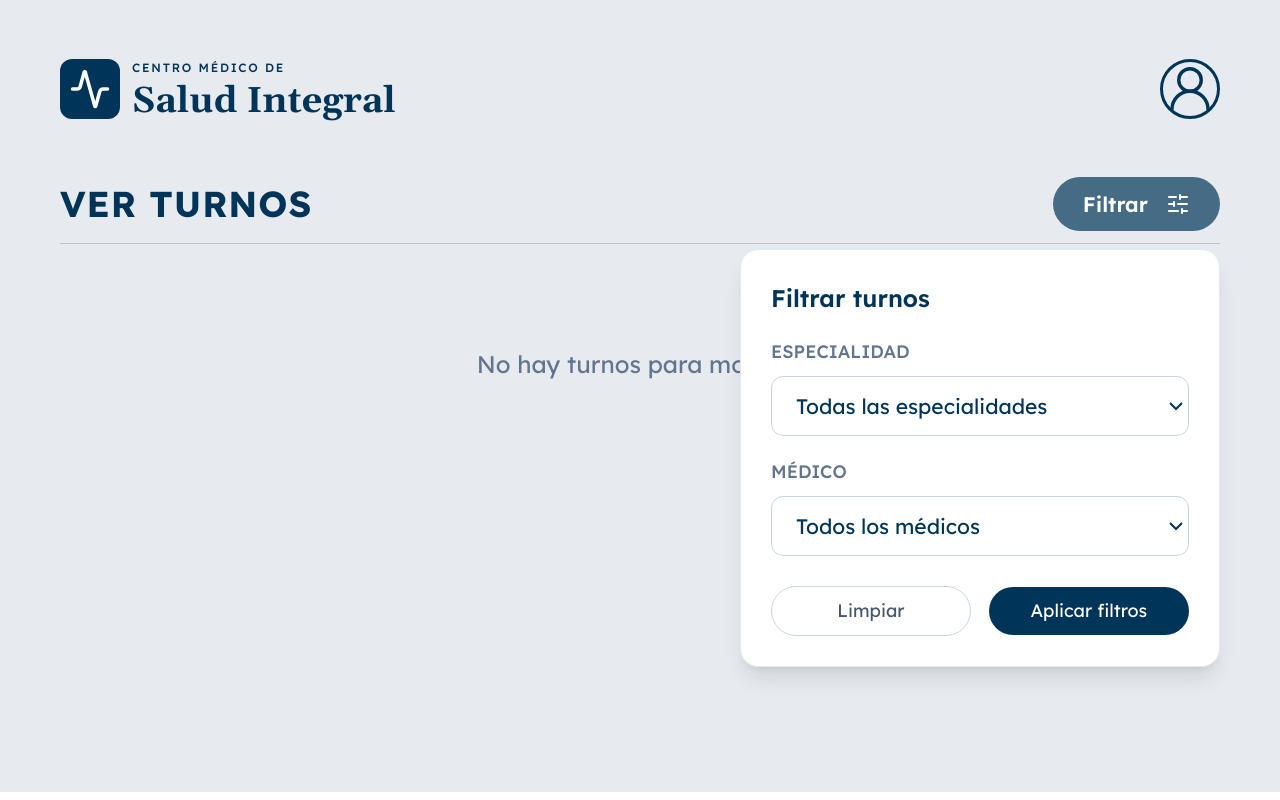
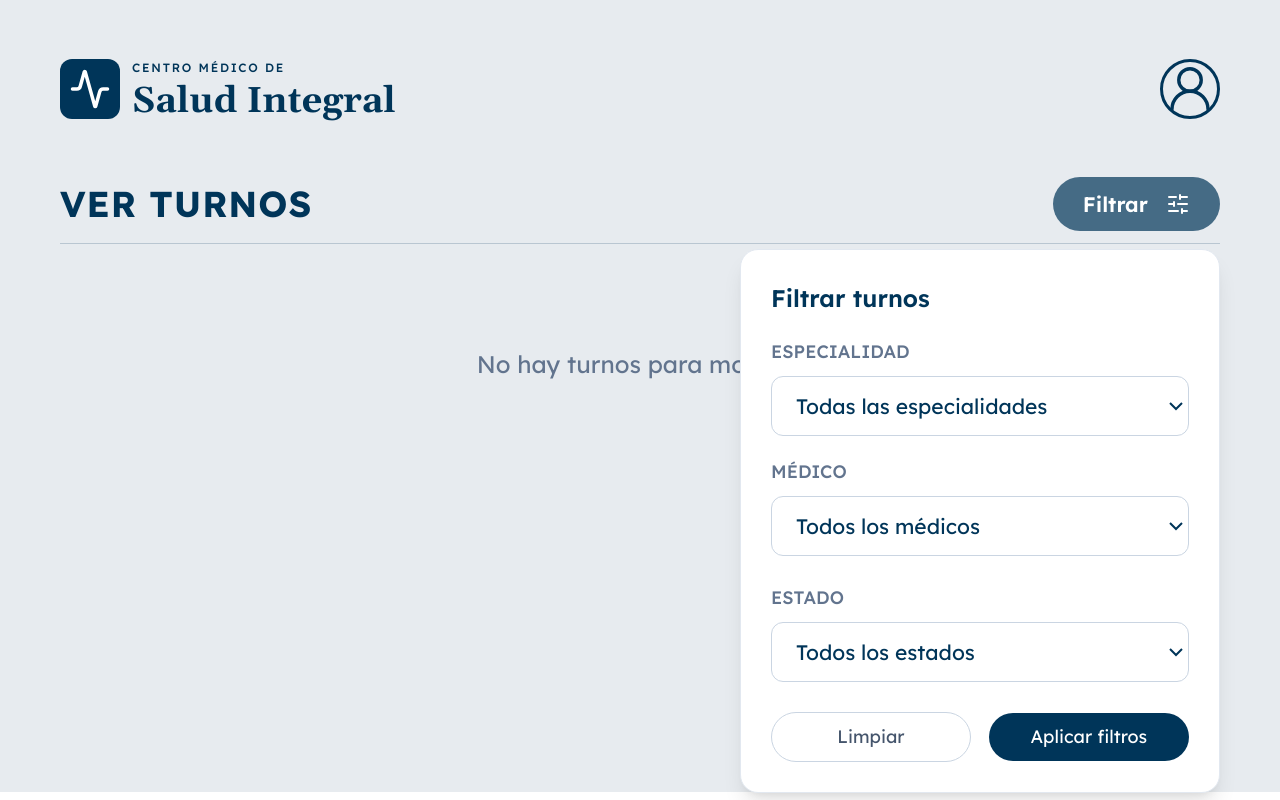
Before and after one commit to SNAndreatta/centro-medico-salud-integral, a Python web app: template frontend/templates/recepcion/ver_turnos.html in a window 1280 px wide, after a click on "Filtrar". Run offline with Jinja, Linux system fonts and the light colour scheme; the template is opened without the code that fills it, so the values that code supplies are empty; style sheets or scripts are compiled from the project's sources.

Commit message:
feat: add estado filter to turnos and update related components

```diff
--- a/frontend/static/js/recepcion/ver_turnos.js
+++ b/frontend/static/js/recepcion/ver_turnos.js
@@ -9,6 +9,7 @@ document.addEventListener("DOMContentLoaded", () => {
     const panelFiltros = document.querySelector("#panel-filtros");
     const filtroEspecialidad = document.querySelector("#filtro-especialidad");
     const filtroMedico = document.querySelector("#filtro-medico");
+    const filtroEstado = document.querySelector("#filtro-estado");
     const aplicarFiltros = document.querySelector("#aplicar-filtros");
     const limpiarFiltros = document.querySelector("#limpiar-filtros");
     const tarjetas = document.querySelectorAll(".turno-card");
@@ -42,14 +43,17 @@ document.addEventListener("DOMContentLoaded", () => {
     function filtrarTurnos() {
         const especialidad = filtroEspecialidad ? filtroEspecialidad.value.toLowerCase().trim() : "";
         const medico = filtroMedico ? filtroMedico.value.toLowerCase().trim() : "";
+        const estado = filtroEstado ? filtroEstado.value.toLowerCase().trim() : "";
         let turnosVisibles = 0;
 
         tarjetas.forEach((tarjeta) => {
             const especialidadTurno = (tarjeta.dataset.especialidad || "").toLowerCase().trim();
             const medicoTurno = (tarjeta.dataset.medico || "").toLowerCase().trim();
+            const estadoTurno = (tarjeta.dataset.estado || "").toLowerCase().trim();
             const coincideEspecialidad = especialidad === "" || especialidadTurno === especialidad;
             const coincideMedico = medico === "" || medicoTurno === medico;
-            const coincide = coincideEspecialidad && coincideMedico;
+            const coincideEstado = estado === "" || estadoTurno === estado;
+            const coincide = coincideEspecialidad && coincideMedico && coincideEstado;
             tarjeta.classList.toggle("hidden", !coincide);
             if (coincide) turnosVisibles++;
         });
@@ -72,6 +76,7 @@ document.addEventListener("DOMContentLoaded", () => {
             event.preventDefault();
             if (filtroEspecialidad) filtroEspecialidad.value = "";
             if (filtroMedico) filtroMedico.value = "";
+            if (filtroEstado) filtroEstado.value = "";
             filtrarTurnos();
             cerrarPanelFiltros();
         });
--- a/frontend/templates/components/_card_turno_con_paciente.html
+++ b/frontend/templates/components/_card_turno_con_paciente.html
@@ -2,6 +2,7 @@
     class="turno-card flex flex-col gap-3 rounded-2xl bg-white p-4 shadow-sm transition duration-200 hover:shadow-md lg:flex-row lg:items-center lg:gap-0 lg:px-6 lg:py-4 lg:justify-between"
     data-fecha="{{ turno.fecha_filtro }}"
     data-cobertura="{{ turno.cobertura_filtro | lower }}"
+    data-estado="{{ turno.estado | lower }}"
     data-marcable="{{ 'true' if turno.puede_marcar else 'false' }}"
 >
 
--- a/frontend/templates/components/_card_turno_recepcion.html
+++ b/frontend/templates/components/_card_turno_recepcion.html
@@ -2,6 +2,7 @@
     class="turno-card grid grid-cols-1 items-center gap-3 rounded-2xl bg-white px-4 py-5 shadow-sm transition hover:shadow-md sm:grid-cols-[minmax(0,2.5fr)_minmax(0,1fr)_minmax(0,0.7fr)_minmax(0,1.5fr)] sm:gap-0 sm:px-8"
     data-especialidad="{{ turno.especialidad|lower }}"
     data-medico="{{ turno.medico|lower }}"
+    data-estado="{{ turno.estado|lower }}"
 >
 
     <!-- Avatar y paciente -->
--- a/frontend/templates/recepcion/ver_turnos.html
+++ b/frontend/templates/recepcion/ver_turnos.html
@@ -82,6 +82,30 @@
 
             </div>
 
+            <!-- Filtro por estado -->
+            <div class="mb-5">
+
+                <label
+                    for="filtro-estado"
+                    class="mb-2 block font-lexend text-xs font-medium text-slate-500"
+                >
+                    ESTADO
+                </label>
+
+                <select
+                    id="filtro-estado"
+                    class="h-10 w-full rounded-lg border border-slate-300 bg-white px-3 font-lexend text-sm text-acento outline-none focus:border-acento"
+                >
+                    <option value="">Todos los estados</option>
+                    <option value="reservado">Reservado</option>
+                    <option value="confirmado">Confirmado</option>
+                    <option value="atendido">Atendido</option>
+                    <option value="cancelado">Cancelado</option>
+                    <option value="ausente">Ausente</option>
+                </select>
+
+            </div>
+
             <!-- Botones -->
             <div class="flex items-center justify-between gap-3">
 
```
Also changed, not shown: frontend/static/js/medico/mis_turnos.js (+15 -1 lines), frontend/templates/medico/mis_turnos.html (+24 -0 lines).
